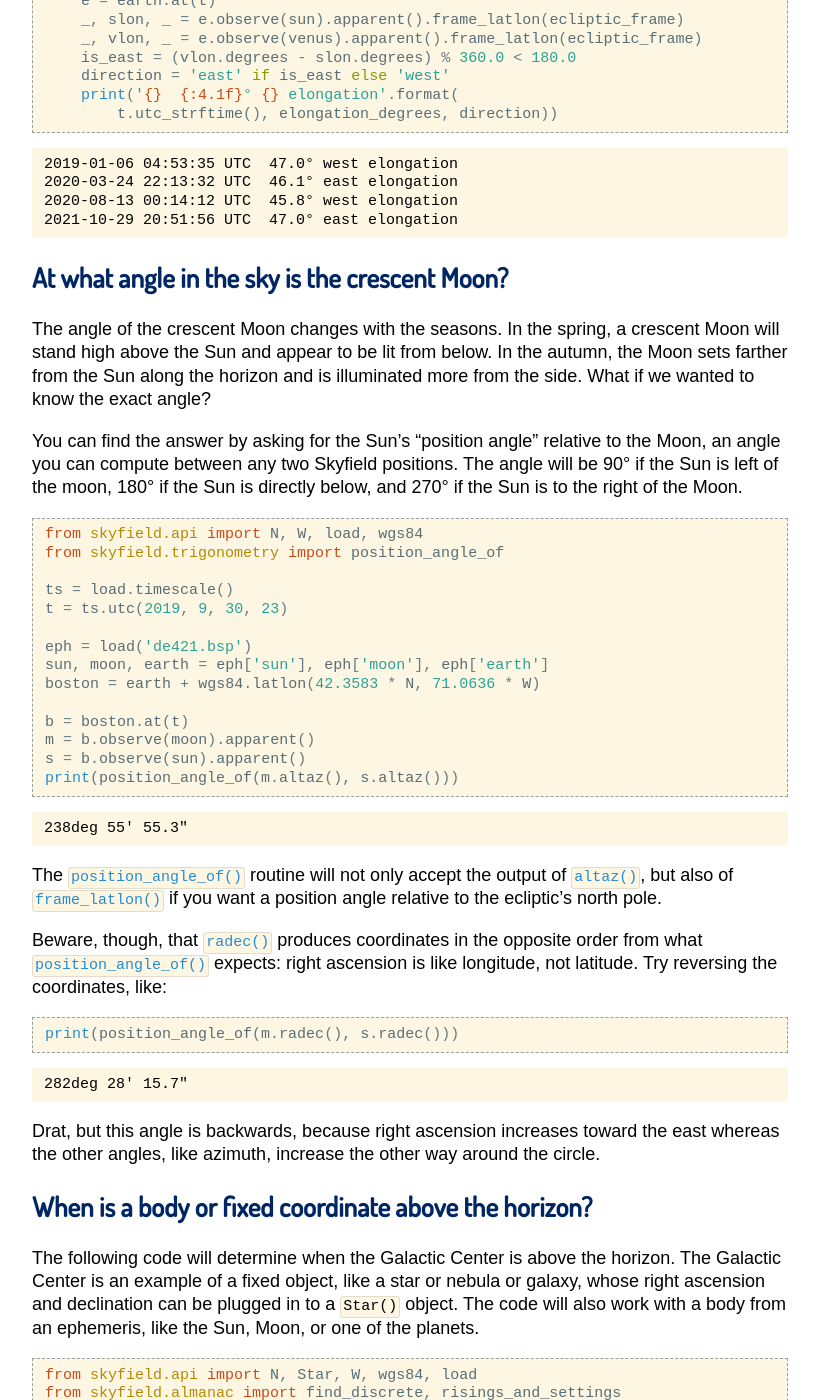
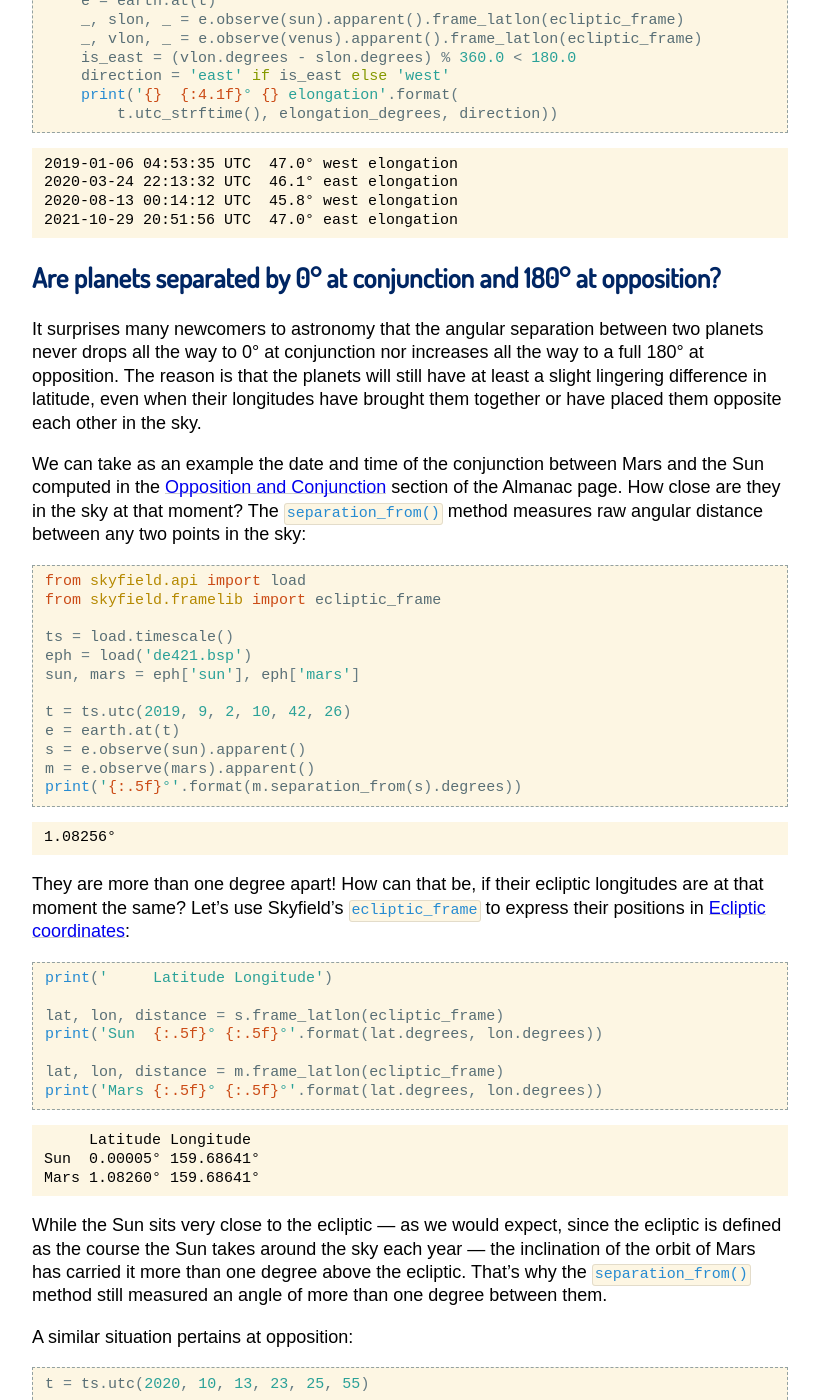
Before and after one commit to skyfielders/python-skyfield, a Sphinx documentation site: the page built from skyfield/documentation/examples.rst, in a window 1280 px wide and 1400 px high, scrolled down 4279 px. Shown: the whole window, without its empty margins (230-1049 px from the left). Built offline with Sphinx 7.4.7, drawn with Linux system fonts in a browser that asks for light colours; some web fonts are replaced; some of the changed text lies outside the part shown.

Commit message:
Fix #841: explain separation ≠ 0° at conjunction

```diff
--- a/skyfield/documentation/coordinates.rst
+++ b/skyfield/documentation/coordinates.rst
@@ -410,6 +410,8 @@ of the sea-level point beneath a given celestial object.
     from skyfield.positionlib import ICRS
     position = ICRS.from_time_and_frame_vectors(t, itrs, xyz, None)
 
+.. _ecliptic-coordinates:
+
 Ecliptic coordinates
 ====================
 
--- a/skyfield/documentation/examples.rst
+++ b/skyfield/documentation/examples.rst
@@ -273,6 +273,116 @@ This example can serve as a template for many other kinds of custom search:
     2020-03-24 22:13:32 UTC  46.1° east elongation
     2020-08-13 00:14:12 UTC  45.8° west elongation
     2021-10-29 20:51:56 UTC  47.0° east elongation
+
+Are planets separated by 0° at conjunction and 180° at opposition?
+==================================================================
+
+It surprises many newcomers to astronomy
+that the angular separation between two planets
+never drops all the way to 0° at conjunction
+nor increases all the way to a full 180° at opposition.
+The reason is that the planets will still have at least a slight
+lingering difference in latitude,
+even when their longitudes have brought them together
+or have placed them opposite each other in the sky.
+
+We can take as an example
+the date and time of the conjunction between Mars and the Sun
+computed in the :ref:`oppositions-conjunctions` section of the Almanac page.
+How close are they in the sky at that moment?
+The :func:`~skyfield.positionlib.ICRF.separation_from()` method
+measures raw angular distance
+between any two points in the sky:
+
+.. testcode::
+
+    from skyfield.api import load
+    from skyfield.framelib import ecliptic_frame
+
+    ts = load.timescale()
+    eph = load('de421.bsp')
+    sun, mars = eph['sun'], eph['mars']
+
+    t = ts.utc(2019, 9, 2, 10, 42, 26)
+    e = earth.at(t)
+    s = e.observe(sun).apparent()
+    m = e.observe(mars).apparent()
+    print('{:.5f}°'.format(m.separation_from(s).degrees))
+
+.. testoutput::
+
+    1.08256°
+
+They are more than one degree apart!
+How can that be,
+if their ecliptic longitudes are at that moment the same?
+Let’s use Skyfield’s :data:`~skyfield.framelib.ecliptic_frame`
+to express their positions in :ref:`ecliptic-coordinates`:
+
+.. testcode::
+
+    print('     Latitude Longitude')
+
+    lat, lon, distance = s.frame_latlon(ecliptic_frame)
+    print('Sun  {:.5f}° {:.5f}°'.format(lat.degrees, lon.degrees))
+
+    lat, lon, distance = m.frame_latlon(ecliptic_frame)
+    print('Mars {:.5f}° {:.5f}°'.format(lat.degrees, lon.degrees))
+
+.. testoutput::
+
+         Latitude Longitude
+    Sun  0.00005° 159.68641°
+    Mars 1.08260° 159.68641°
+
+While the Sun sits very close to the ecliptic —
+as we would expect, since the ecliptic is defined
+as the course the Sun takes around the sky each year —
+the inclination of the orbit of Mars has carried it
+more than one degree above the ecliptic.
+That’s why the :func:`~skyfield.positionlib.ICRF.separation_from()` method
+still measured an angle of more than one degree between them.
+
+A similar situation pertains at opposition:
+
+.. testcode::
+
+    t = ts.utc(2020, 10, 13, 23, 25, 55)
+
+    e = earth.at(t)
+    s = e.observe(sun).apparent()
+    m = e.observe(mars).apparent()
+
+    print('Separation: {:.5f}°'.format(m.separation_from(s).degrees))
+
+    print('')
+    print('     Latitude Longitude')
+
+    lat, lon, distance = s.frame_latlon(ecliptic_frame)
+    print('Sun  {:.5f}° {:.5f}°'.format(lat.degrees, lon.degrees))
+
+    lat, lon, distance = m.frame_latlon(ecliptic_frame)
+    print('Mars {:.5f}° {:.5f}°'.format(lat.degrees, lon.degrees))
+
+.. testoutput::
+
+    Separation: 177.00424°
+
+         Latitude Longitude
+    Sun  0.00007° 201.07794°
+    Mars -2.99582° 21.07794°
+
+Even though their ecliptic longitudes are 180° apart,
+the fact that neither the Sun nor Mars is lying exactly on the ecliptic
+means that the :func:`~skyfield.positionlib.ICRF.separation_from()` method
+finds that they are not quite 180° apart.
+
+In case you run across the term ‘elongation’
+in discussions of conjunctions and oppositions,
+it’s shorthand for ‘the angle between a planet and the Sun’ —
+and so each of the angular separations printed above can,
+more specifically,
+be labeled as the ‘elongation of Mars’ on those dates.
 
 At what angle in the sky is the crescent Moon?
 ==============================================
```
